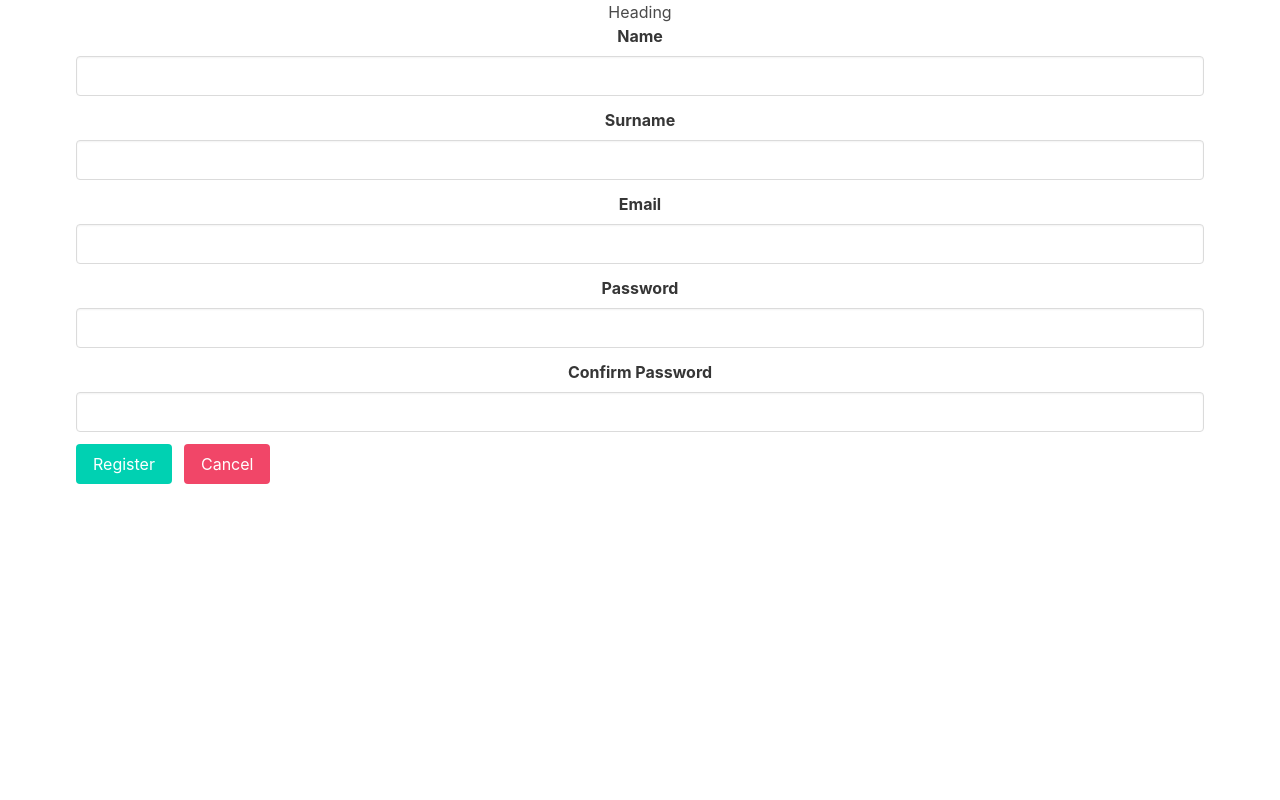
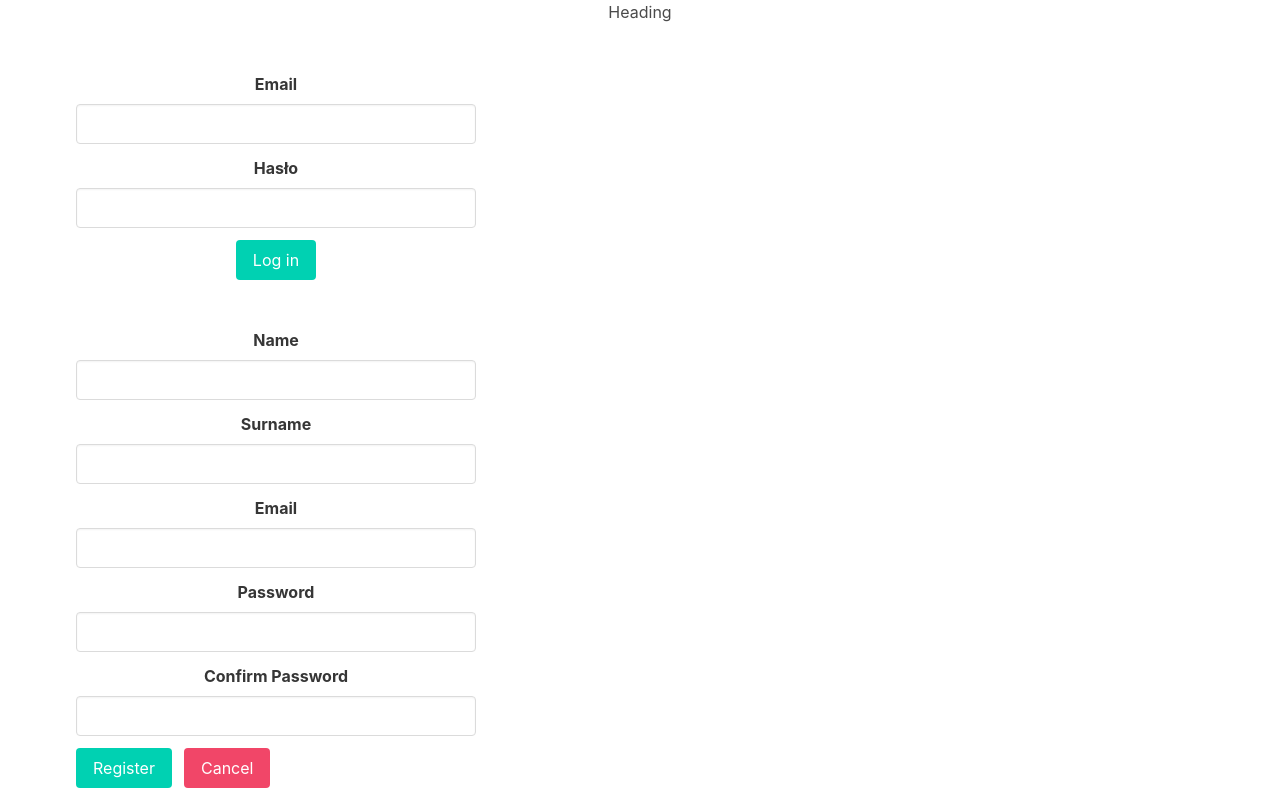
Before and after one commit to Venoim/shop_frontend_app, a React (Create React App) app: page / in a window 1280 px wide. Built offline with nearby package versions, Linux system fonts and the light colour scheme; no server answers.

Commit message:
create login form

```diff
--- a/src/components/App.js
+++ b/src/components/App.js
@@ -1,5 +1,5 @@
-import logo from "../logo.svg";
 import Heading from "./Heading/Heading";
+import LoginForm from "./Body/login_form";
 import RegistrationForm from "./Body/registration_form";
 import Inquiry from "./Inquiry";
 import "./App.css";
@@ -9,21 +9,8 @@ function App() {
   return (
     <div className="App">
       <Heading />
+      <LoginForm />
       <RegistrationForm />
-      {/* <header className="App-header">
-        <img src={logo} className="App-logo" alt="logo" />
-        <p>
-          Edit <code>src/App.js</code> and save to reload.
-        </p>
-        <a
-          className="App-link"
-          href="https://reactjs.org"
-          target="_blank"
-          rel="noopener noreferrer"
-        >
-          Learn React
-        </a>
-      </header> */}
     </div>
   );
 }
--- /dev/null
+++ b/src/components/Body/login_form.css
@@ -0,0 +1,3 @@
+.field {
+  width: 400px;
+}
--- /dev/null
+++ b/src/components/Body/login_form.js
@@ -0,0 +1,86 @@
+import React, { useState } from "react";
+import "bulma/css/bulma.min.css";
+import "./login_form.css";
+
+const LoginForm = () => {
+  const [loginData, setLoginData] = useState({
+    email: "",
+    password: "",
+  });
+
+  const handleChange = (e) => {
+    const { name, value } = e.target;
+    setLoginData({
+      ...loginData,
+      [name]: value,
+    });
+  };
+
+  const handleSubmit = async (e) => {
+    e.preventDefault();
+
+    try {
+      const response = await fetch("http://localhost:3001/api/users", {
+        method: "POST",
+        headers: {
+          "Content-Type": "application/json",
+        },
+        body: JSON.stringify(loginData),
+      });
+
+      if (response.ok) {
+        // Dodaj logikę obsługi sukcesu
+        console.log("Zalogowano pomyślnie");
+      } else {
+        // Dodaj logikę obsługi błędów
+        console.error("Błąd podczas logowania");
+      }
+    } catch (error) {
+      console.error("Błąd połączenia z serwerem:", error);
+    }
+  };
+
+  return (
+    <div className="container">
+      <form onSubmit={handleSubmit}>
+        <div className="field">
+          <label className="label">Email</label>
+          <div className="control">
+            <input
+              className="input"
+              type="email"
+              name="email"
+              value={loginData.email}
+              onChange={handleChange}
+              required
+            />
+          </div>
+        </div>
+
+        <div className="field">
+          <label className="label">Hasło</label>
+          <div className="control">
+            <input
+              className="input"
+              type="password"
+              name="password"
+              value={loginData.password}
+              onChange={handleChange}
+              required
+            />
+          </div>
+        </div>
+
+        <div className="field">
+          <div className="control">
+            <button type="submit" className="button is-primary">
+              Log in
+            </button>
+          </div>
+        </div>
+      </form>
+    </div>
+  );
+};
+
+export default LoginForm;
--- /dev/null
+++ b/src/components/Body/registration_form.css
@@ -0,0 +1,7 @@
+.container {
+  margin-top: 3rem;
+}
+
+.field {
+  width: 400px;
+}
--- a/src/components/Body/registration_form.js
+++ b/src/components/Body/registration_form.js
@@ -1,5 +1,6 @@
 import React, { useState } from "react";
 import "bulma/css/bulma.min.css";
+import "./registration_form.css";
 
 const urlSerwer = "http://localhost:3001/api/users";
 
```
